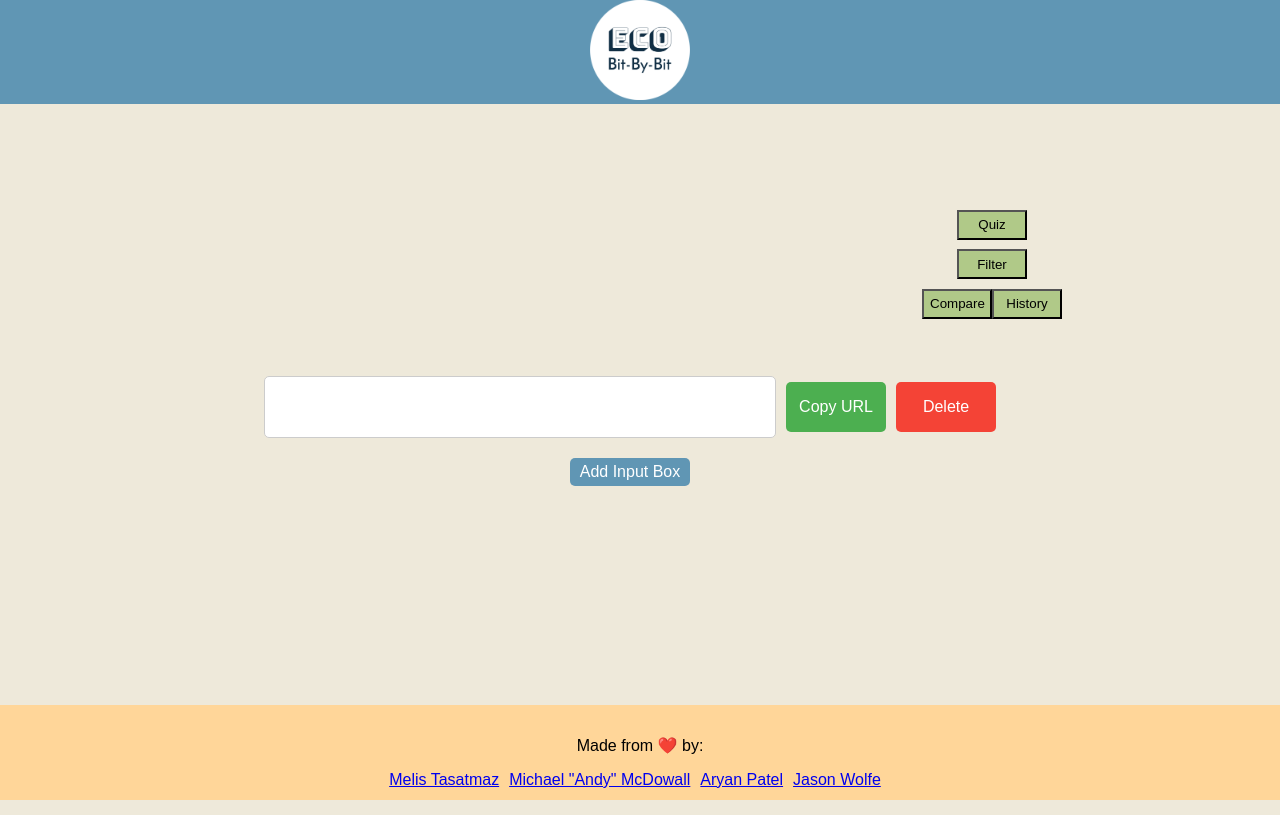
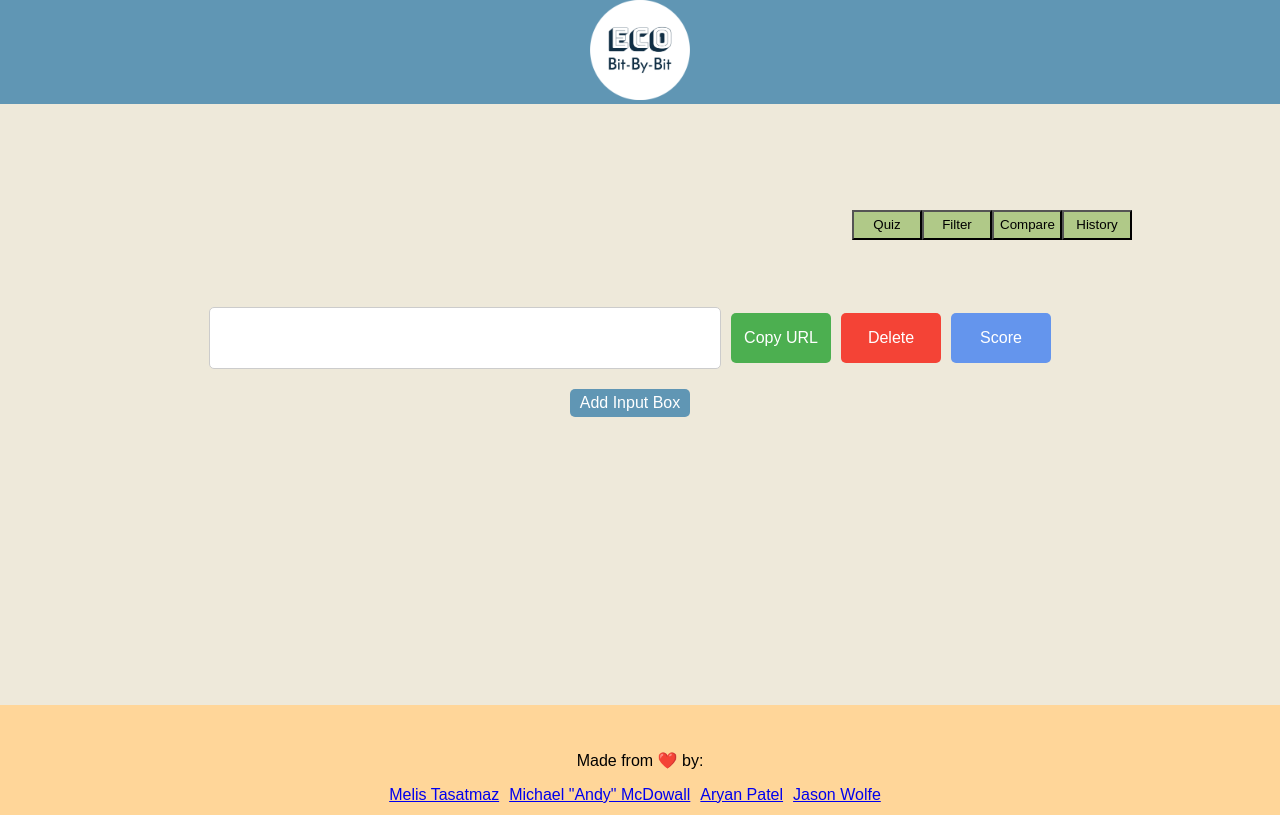
Before and after one commit to andym1125/eco-bit-by-bit, a React (Create React App) app in the folder packages/client/: page / in a window 1280 px wide. Built offline with nearby package versions, Linux system fonts and the light colour scheme.

Commit message:
Implementing History function, score button and spring cleaning

```diff
--- a/packages/client/src/components/Homepage.tsx
+++ b/packages/client/src/components/Homepage.tsx
@@ -1,8 +1,10 @@
 import { useNavigate } from "react-router-dom";
 import "./Homepage.css";
 import Textbox from "./textbox/Textbox";
-import Footer from "./footer/Footer";
-import * as React from "react";
+import {DeletedValuesProvider} from "./textbox/DeletedValuesContext";
+import People from './footer/People';
+
+// importing logo
 let LogoImage = require("./logo.png");
 
 // home page function
@@ -25,21 +27,11 @@ function Homepage() {
     // something
   };
 
-  const [filterScore, setFilterScore] = React.useState<number>(0);
-
-  const handleSliderChange = (event: React.ChangeEvent<HTMLInputElement>) => {
-    setFilterScore(parseInt(event.target.value));
-  };
-
-  const people = [
-    { name: "Melis Tasatmaz", github: "https://github.com/Angel0002" },
-    {
-      name: 'Michael "Andy" McDowall',
-      github: "https://github.com/andym1125"
-    },
-    { name: "Aryan Patel", github: "https://github.com/Aryan-Patel5475" },
-    { name: "Jason Wolfe", github: "https://github.com/Ogwolfe" }
-  ];
+  async function logJSONData() {
+    const response = await fetch('Calvin-Klein-Pocket-Button-Down-Sleeve/dp/B0BXMM181W');
+    const jsonData = await response.json();
+    console.log(jsonData);
+  }
 
   return (
       <div className="homepage">
@@ -55,28 +47,7 @@ function Homepage() {
             <button onClick={goToQuiz} className="quiz-button">
               Quiz
             </button>
-          <div className="filter-container">
             <button className="filter-button">Filter</button>
-            <div className="filter-content">
-              <label htmlFor="filter-slider">
-                {" "}
-                Choose the Eco Scores you would like to include in your search:
-              </label>
-              <span className="slider-value"> </span>
-              <br /> 0.................100
-              <br />
-              <input
-                type="range"
-                id="filter-slider"
-                name="filter-slider"
-                min="0"
-                max="100"
-                value={filterScore}
-                onChange={handleSliderChange}
-              />
-              <p>{filterScore}</p>
-            </div>
-          </div>
             <button onClick={goToCompare} className="compare-button">
               Compare
             </button>
@@ -88,7 +59,7 @@ function Homepage() {
         <p>
           <Textbox onDelete={handleDelete} />
         </p>
-      <Footer people={people} />
+        <People />
       </div>
   );
 }
--- /dev/null
+++ b/packages/client/src/components/footer/People.css
@@ -0,0 +1,8 @@
+.People-names {
+    padding-top: 15px;
+    margin-top: auto;
+    background-color: #ffd699;
+    height: 50px;
+    text-align: center;
+    padding-bottom: 30px;
+}
--- /dev/null
+++ b/packages/client/src/components/footer/People.tsx
@@ -0,0 +1,20 @@
+import React from 'react'
+import Footer from './Footer';
+import './People.css'
+
+function People() {
+    const people = [
+        { name: "Melis Tasatmaz", github: "https://github.com/Angel0002" },
+        { name: 'Michael "Andy" McDowall', github: "https://github.com/andym1125" },
+        { name: "Aryan Patel", github: "https://github.com/Aryan-Patel5475" },
+        { name: "Jason Wolfe", github: "https://github.com/Ogwolfe" },
+    ];
+
+    return (
+        <div className = 'People-names'>
+            <Footer people={people} />
+        </div>
+    )
+}
+
+export default People;
--- a/packages/client/src/components/history/History.tsx
+++ b/packages/client/src/components/history/History.tsx
@@ -1,15 +1,37 @@
-import React from "react";
+import React, { useState} from "react";
 import { Link } from "react-router-dom";
+import {useDeletedValues} from "../textbox/DeletedValuesContext";
 
 function Quiz() {
-  return (
-    <div className="History-app">
-      <header className="History-header">
-        <p> History Page </p>
-        <Link to="/"> go back </Link>
-      </header>
-    </div>
-  );
+    const { deletedValues } = useDeletedValues();
+    const [copiedIndex, setCopiedIndex] = useState<number | null>(null);
+
+    const copyToClipboard = (text: string, index: number) => {
+        navigator.clipboard.writeText(text);
+        setCopiedIndex(index);
+
+        setTimeout(() => {
+            setCopiedIndex(null);
+        }, 2000);
+    };
+
+    return (
+        <div>
+            <h2>Deleted Values</h2>
+            <ul>
+                {deletedValues.map((value, index) => (
+                    <li key={index}>
+                        {value}{' '}
+                        <button
+                            onClick={() => copyToClipboard(value, index)}
+                        >
+                            {copiedIndex === index ? 'Copied!' : 'Copy'}
+                        </button>
+                    </li>
+                ))}
+            </ul>
+        </div>
+    );
 }
 
 export default Quiz;
--- /dev/null
+++ b/packages/client/src/components/textbox/DeletedValuesContext.tsx
@@ -0,0 +1,34 @@
+import React, { createContext, useContext, useState } from 'react';
+
+interface DeletedValuesContextData {
+    deletedValues: string[];
+    addDeletedValue: (value: string) => void;
+}
+
+const DeletedValuesContext = createContext<DeletedValuesContextData | null>(null);
+
+export const useDeletedValues = () => {
+    const context = useContext(DeletedValuesContext);
+    if (!context) {
+        throw new Error('useDeletedValues must be used within a DeletedValuesProvider');
+    }
+    return context;
+};
+
+interface DeletedValuesProviderProps {
+    children: React.ReactNode;
+}
+
+export const DeletedValuesProvider: React.FC<DeletedValuesProviderProps> = ({ children }) => {
+    const [deletedValues, setDeletedValues] = useState<string[]>([]);
+
+    const addDeletedValue = (value: string) => {
+        setDeletedValues((prevState) => [...prevState, value]);
+    };
+
+    return (
+        <DeletedValuesContext.Provider value={{ deletedValues, addDeletedValue }}>
+            {children}
+        </DeletedValuesContext.Provider>
+    );
+};
--- /dev/null
+++ b/packages/client/src/components/textbox/InputValuesContext.tsx
@@ -0,0 +1,30 @@
+import React, { createContext, useContext, useState } from 'react';
+
+interface InputValuesContextData {
+    inputValues: string[];
+    setInputValues: React.Dispatch<React.SetStateAction<string[]>>;
+}
+
+const InputValuesContext = createContext<InputValuesContextData | null>(null);
+
+export const useInputValues = () => {
+    const context = useContext(InputValuesContext);
+    if (!context) {
+        throw new Error('useInputValues must be used within an InputValuesProvider');
+    }
+    return context;
+};
+
+interface InputValuesProviderProps {
+    children: React.ReactNode;
+}
+
+export const InputValuesProvider: React.FC<InputValuesProviderProps> = ({ children }) => {
+    const [inputValues, setInputValues] = useState<string[]>(['']);
+
+    return (
+        <InputValuesContext.Provider value={{ inputValues, setInputValues }}>
+            {children}
+        </InputValuesContext.Provider>
+    );
+};
--- a/packages/client/src/components/textbox/Textbox.css
+++ b/packages/client/src/components/textbox/Textbox.css
@@ -22,7 +22,8 @@
 }
 
 .copy-button,
-.delete-button {
+.delete-button,
+.score-button {
     padding: 5px 10px;
     border-radius: 5px;
     font-size: 16px;
@@ -44,6 +45,13 @@
     border: none;
 }
 
+.score-button {
+    margin-left: 10px;
+    background-color: cornflowerblue;
+    border: none;
+    color: #fff;
+}
+
 .add-box-button {
     margin-top: 10px;
     padding: 5px 10px;
@@ -54,3 +62,18 @@
     color: #fff;
     border: none;
 }
+
+.dropdown-menu {
+    position: absolute;
+    background-color: #f9f9f9;
+    min-width: 160px;
+    box-shadow: 0px 8px 16px 0px rgba(0, 0, 0, 0.2);
+    padding: 12px 16px;
+    z-index: 1;
+}
+
+.input-wrapper {
+    position: relative;
+    display: inline-block;
+    padding-top: 10px;
+}
--- a/packages/client/src/components/textbox/Textbox.tsx
+++ b/packages/client/src/components/textbox/Textbox.tsx
@@ -1,13 +1,24 @@
-import React, { useState } from "react";
+import React, { useState, useEffect } from "react";
 import "./Textbox.css";
+import { useDeletedValues} from "./DeletedValuesContext";
+import {useInputValues} from "./InputValuesContext";
 
 interface InputBoxProps {
     onDelete: (value: string) => void;
 }
 
 const Textbox: React.FC<InputBoxProps> = ({ onDelete }) => {
-    const [inputValues, setInputValues] = useState<string[]>([""]);
+    const { inputValues, setInputValues } = useInputValues();
     const [copied, setCopied] = useState<boolean[]>([false]);
+    const { deletedValues, addDeletedValue } = useDeletedValues();
+
+    const [dropdownVisible, setDropdownVisible] = useState<boolean[]>([]);
+
+    const toggleDropdown = (index: number) => {
+        const newDropdownVisible = [...dropdownVisible];
+        newDropdownVisible[index] = !newDropdownVisible[index];
+        setDropdownVisible(newDropdownVisible);
+    };
 
     const handleInputChange = (
         e: React.ChangeEvent<HTMLInputElement>,
@@ -21,7 +32,7 @@ const Textbox: React.FC<InputBoxProps> = ({ onDelete }) => {
     const handleInputBoxDelete = (index: number) => {
         const deletedValue = inputValues[index];
         const newInputValues = inputValues.filter((_, i) => i !== index);
-        setDeletedValues((prevState) => [...prevState, deletedValue]);
+        addDeletedValue(deletedValue);
         const newCopied = [...copied];
         newCopied.splice(index, 1);
         setCopied(newCopied);
@@ -35,8 +46,6 @@ const Textbox: React.FC<InputBoxProps> = ({ onDelete }) => {
             setCopied([...copied, false]);
         }
     };
-
-    const [deletedValues, setDeletedValues] = useState<string[]>([]);
 
     const copyToClipboard = (text: string, index: number) => {
         navigator.clipboard.writeText(text);
@@ -54,6 +63,7 @@ const Textbox: React.FC<InputBoxProps> = ({ onDelete }) => {
         <div className="container">
             {inputValues.map((value, index) => (
                 <div key={index} className="input-box-container">
+                    <div className = 'input-wrapper'>
                         <input
                             type="text"
                             value={value}
@@ -72,6 +82,33 @@ const Textbox: React.FC<InputBoxProps> = ({ onDelete }) => {
                         >
                             Delete
                         </button>
+                        <button className="score-button" onClick={() => toggleDropdown(index)}>
+                            Score
+                        </button>
+                        {dropdownVisible[index] && (
+                            <div className="dropdown-menu" style={{ width: '100%' }}>
+                                <p>score: 0</p>
+                                <p>Breakdown: </p>
+                                <ul>
+                                    <li>
+                                        water: 0, carbon: 0, esg: AAA, bio: 0, recycle: 0, durable: 0
+                                    </li>
+                                    <li>
+                                        extra content
+                                    </li>
+                                    <li>
+                                        explanation
+                                    </li>
+                                    <li>
+                                        error if they exists other wise empty
+                                    </li>
+                                    <li>
+                                        reliability: 0
+                                    </li>
+                                </ul>
+                            </div>
+                        )}
+                    </div>
                 </div>
             ))}
             <button onClick={addInputBox} className="add-box-button">
```
Also changed, not shown: packages/client/src/App.tsx (+7 -1 lines), 1 other file (tests, documents, lock files or other folders). Lines whose indentation alone changed are shown as unchanged.
